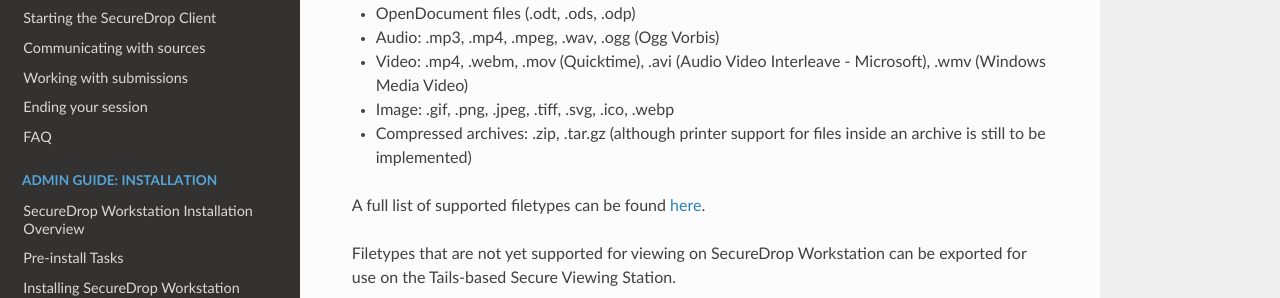
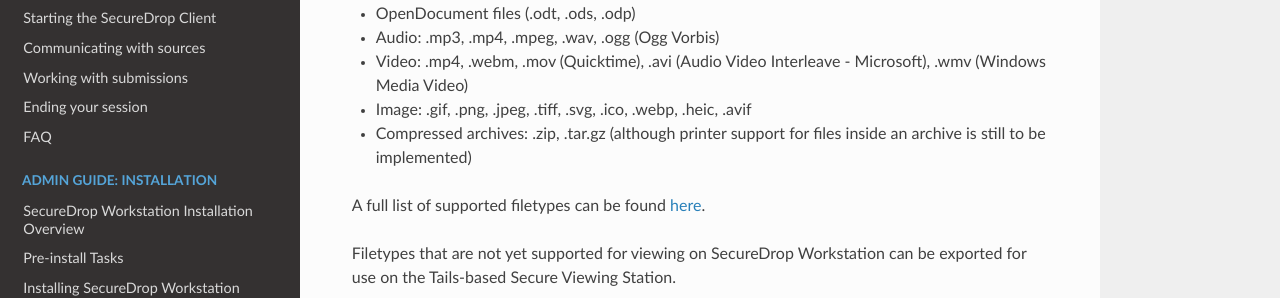
Before and after one commit to freedomofpress/securedrop-workstation-docs, a Sphinx documentation site: the page built from docs/general/supported_filetypes.rst, in a window 1280 px wide. Shown: the part 254-552 px from the top of the page. Built offline with Sphinx 7.4.7 and the Read the Docs theme 2.0.0, drawn with Linux system fonts in a browser that asks for light colours.

Commit message:
Document `heic` and `avif` file support
And swap in `.eml` as our example of unsupported file type.

```diff
--- a/docs/general/known_issues.rst
+++ b/docs/general/known_issues.rst
@@ -43,7 +43,7 @@
   Until this is fully supported, we suggest using the Tails-based *Secure Viewing
   Station* for pre-encrypted submissions.
 - There are a limited number of file types that can be viewed on
-  SecureDrop Workstation. Some file types (such as `.heic`) are not
+  SecureDrop Workstation. Some file types (such as `.eml`) are not
   yet supported for viewing, and must be exported via USB, and/or viewed using
   the Tails-based *Secure Viewing Station*. :doc:`Broader file type support is planned <supported_filetypes>`.
 - If the *Submission Key* for your SecureDrop server was rotated in the past,
--- a/docs/general/supported_filetypes.rst
+++ b/docs/general/supported_filetypes.rst
@@ -9,7 +9,7 @@
 * Audio: .mp3, .mp4, .mpeg, .wav, .ogg (Ogg Vorbis)
 * Video: .mp4, .webm, .mov (Quicktime), .avi (Audio Video Interleave - Microsoft),
   .wmv (Windows Media Video)
-* Image: .gif, .png, .jpeg, .tiff, .svg, .ico, .webp
+* Image: .gif, .png, .jpeg, .tiff, .svg, .ico, .webp, .heic, .avif
 * Compressed archives: .zip, .tar.gz (although printer support for files inside
   an archive is still to be implemented)
 
```
